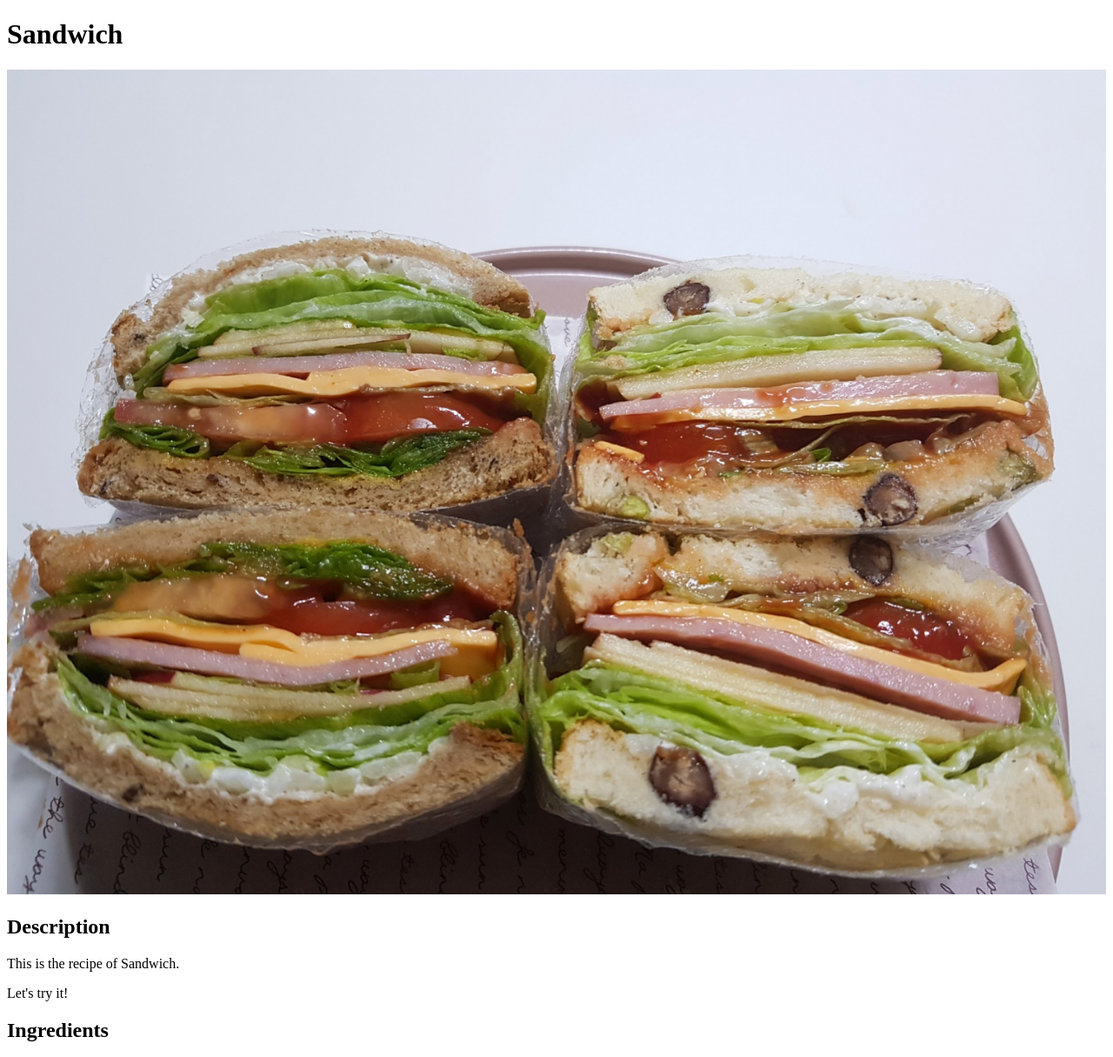
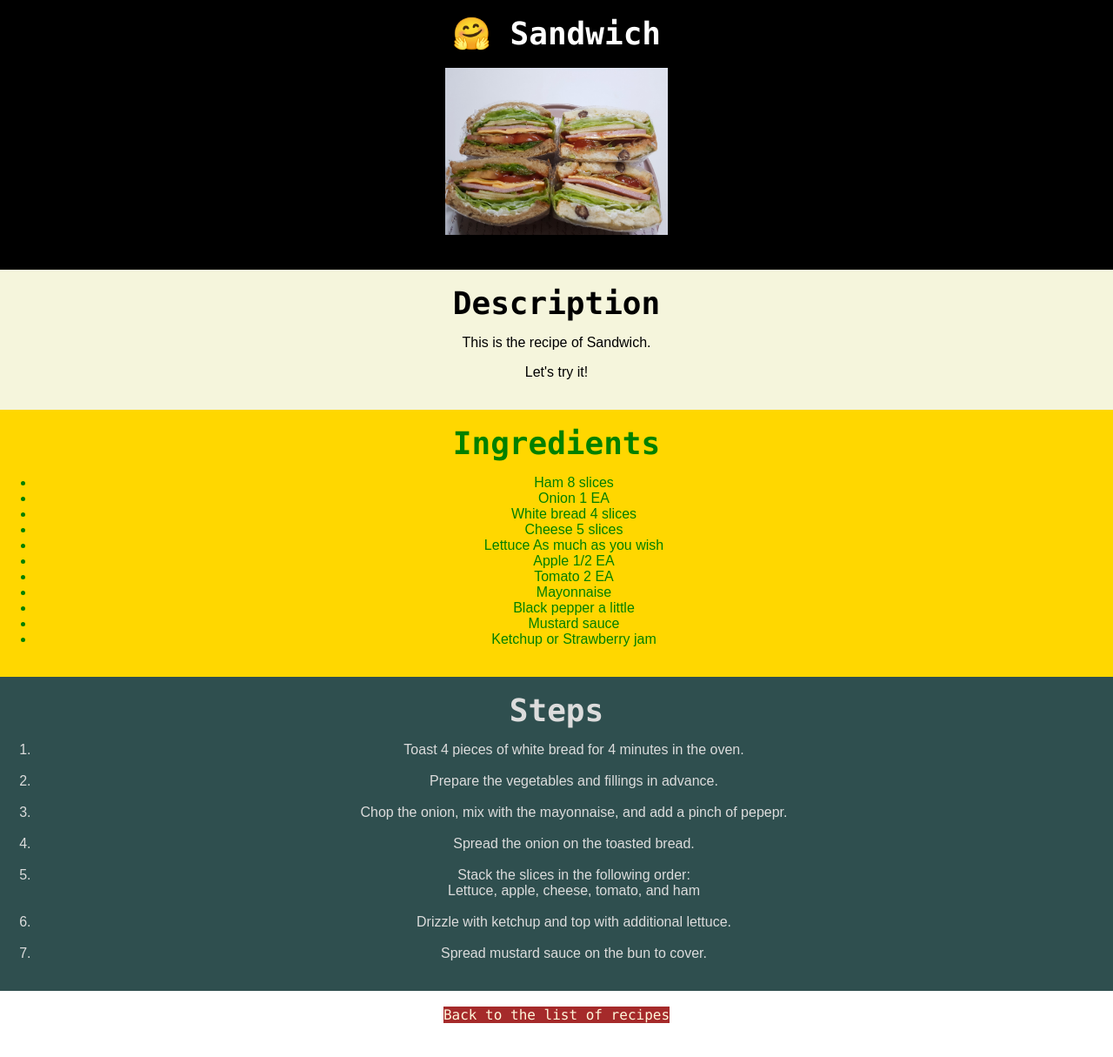
Before and after one commit to kynoh44/odin-recipes, a plain HTML site: page recipes/sandwich.html in a window 1280 px wide. Shown: the top 1215 px of the page at 87% size. After the commit the page ends 1194 px from the top, so only its background shows below. Drawn offline with Linux system fonts and the light colour scheme.

Commit message:
Edit index HTML and add selectors into the CSS file.
Add class / id attributes into the HTML elements, and division, footer tags.
Add style selectors in the CSS file.

```diff
--- a/recipes/sandwich-style.css
+++ b/recipes/sandwich-style.css
@@ -0,0 +1,42 @@
+body, footer {
+	text-align: center;
+	margin: 0;
+	font-family: Arial;
+}
+
+img {
+	height: 20%;
+	width: 20%;
+}
+
+h1, h2 {
+	font-family: consolas, Arial, "sans-serif";
+	margin: 0;
+	font-size: 36px;
+}
+
+.food {
+	background-color: black;
+	color: white;
+}
+
+.desc {
+	background-color: beige;
+}
+
+.ingre {
+	background-color: gold;
+	color: green;
+}
+
+.step {
+	background-color:darkslategray ;
+	color: gainsboro;
+}
+
+#back {
+	background-color: brown;
+	color: cornsilk;
+	font-family: consolas ;
+	text-decoration: none;
+}
--- a/recipes/sandwich.html
+++ b/recipes/sandwich.html
@@ -7,11 +7,16 @@
 	</head>
 
 	<body>
-		<h1>Sandwich</h1>
-			<img src="./sandwich.jpg" style="width: 100%; height: auto;" alt="Sandwich">
+		<div class="food"></br>
+			<h1>🤗 Sandwich</h1></br>
+			<img src="./sandwich.jpg" alt="Sandwich"></br></br></br>
+		</div>
+		<div class="desc"></br>
 			<h2>Description</h2>
 			<p>This is the recipe of Sandwich.</p>
-				<p>Let's try it!</p>
+			<p>Let's try it!</p></br>
+		</div>
+		<div class="ingre"></br>
 			<h2>Ingredients</h2>
 			<ul>
 				<li>Ham 8 slices</li>
@@ -25,18 +30,24 @@
 				<li>Black pepper a little</li>
 				<li>Mustard sauce</li>
 				<li>Ketchup or Strawberry jam</li>
-				</ul>
+			</ul></br>
+		</div>
+		<div class="step"></br>
 			<h2>Steps</h2>
 			<ol>
-					<li>Toast 4 pieces of white bread for 4 minutes in the oven.</li>
-					<li>Prepare the vegetables and fillings in advance.</li>
-					<li>Chop the onion, mix with the mayonnaise, and add a pinch of pepepr.</li>
-					<li>Spread the onion on the toasted bread.</li>
+				<li>Toast 4 pieces of white bread for 4 minutes in the oven.</li></br>
+				<li>Prepare the vegetables and fillings in advance.</li></br>
+				<li>Chop the onion, mix with the mayonnaise, and add a pinch of pepepr.</li></br>
+				<li>Spread the onion on the toasted bread.</li></br>
 				<li>Stack the slices in the following order:</li>
-						<p>Lettuce, apple, cheese, tomato, and ham</p>
-					<li>Drizzle with ketchup and top with additional lettuce.</li>
+					Lettuce, apple, cheese, tomato, and ham</br></br>
+				<li>Drizzle with ketchup and top with additional lettuce.</li></br>
 				<li>Spread mustard sauce on the bun to cover.</li>
-				</ol>
-		<a href="../index.html" rel="noopener noreferrer">Back to the list of recipes</a>
+			</ol></br>
+		</div>
 	</body>
+
+	<footer></br>
+		<a id="back" href="../index.html" rel="noopener noreferrer">Back to the list of recipes</a></br></br>
+	</footer>
 </html>
```
Lines whose indentation alone changed are shown as unchanged.
